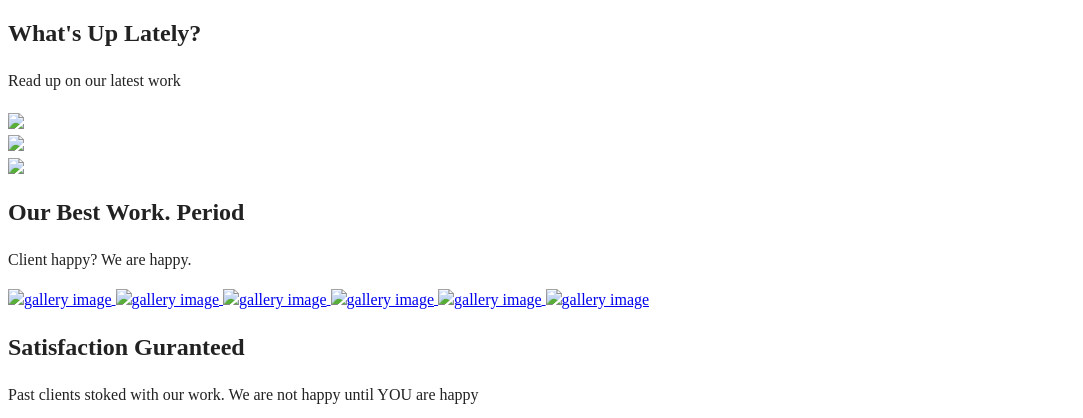
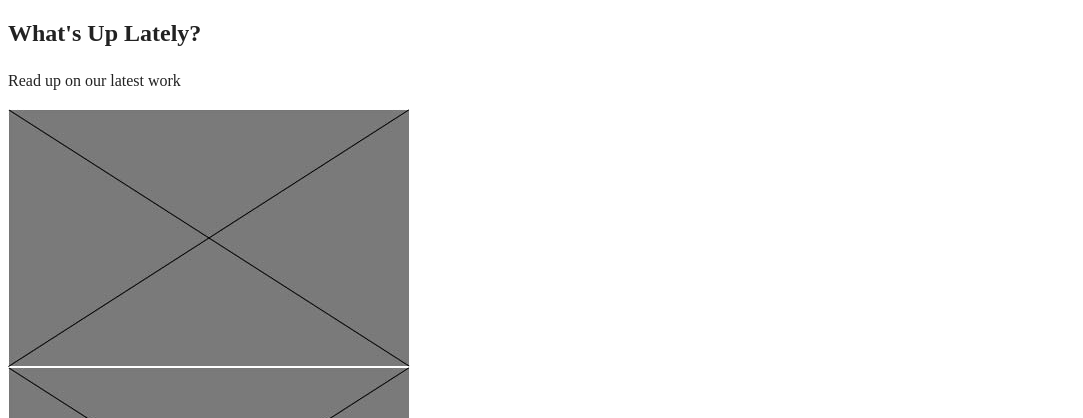
Before and after one commit to shxxw88/mdia2003, a plain HTML site: page index.html in a window 1280 px wide. Shown: the part 887-1305 px from the top of the page, without its empty margins (0-1083 px from the left). Drawn offline with Linux system fonts and the light colour scheme.

Commit message:
Add gray image to blog posts and gallery

```diff
--- a/index.html
+++ b/index.html
@@ -77,7 +77,7 @@
         <p class="blog-caption">Read up on our latest work</p>
         <div class="blog-entry">
             <article class="blog-item">
-                <img src="/" class="blog-image" al="blog post image">
+                <img src="img/grey image.jpg" class="blog-image" al="blog post image">
                 <div class="blog-date">
                     <div class="blog-date-day"></div>
                     <div class="blog-date-month"></div>
@@ -85,7 +85,7 @@
                 <div class="blog-caption"></div>
             </article>
             <article class="blog-item">
-              <img src="/" class="blog-image" al="blog post image">
+              <img src="img/grey image.jpg" class="blog-image" al="blog post image">
               <div class="blog-date">
                   <div class="blog-date-day"></div>
                   <div class="blog-date-month"></div>
@@ -93,7 +93,7 @@
               <div class="blog-caption"></div>
           </article>
           <article class="blog-item">
-            <img src="/" class="blog-image" al="blog post image">
+            <img src="img/grey image.jpg" class="blog-image" al="blog post image">
             <div class="blog-date">
                 <div class="blog-date-day"></div>
                 <div class="blog-date-month"></div>
@@ -108,22 +108,22 @@
         <p class="gallery-caption">Client happy? We are happy.</p>
         <div class="gallery-grid">
           <a href="/" alt="gallery image">
-            <img src="/" class="gallery-image" alt="gallery image"> <!--add hover in css-->
+            <img src="img/grey image.jpg" class="gallery-image" alt="gallery image"> <!--add hover in css-->
           </a>
           <a href="/" alt="gallery image">
-            <img src="/" class="gallery-image" alt="gallery image">
+            <img src="img/grey image.jpg" class="gallery-image" alt="gallery image">
           </a>
           <a href="/" alt="gallery image">
-            <img src="/" class="gallery-image" alt="gallery image">
+            <img src="img/grey image.jpg" class="gallery-image" alt="gallery image">
           </a>
           <a href="/" alt="gallery image">
-            <img src="/" class="gallery-image" alt="gallery image">
+            <img src="img/grey image.jpg" class="gallery-image" alt="gallery image">
           </a>
           <a href="/" alt="gallery image">
-            <img src="/" class="gallery-image" alt="gallery image">
+            <img src="img/grey image.jpg" class="gallery-image" alt="gallery image">
           </a>
           <a href="/" alt="gallery image">
-            <img src="/" class="gallery-image" alt="gallery image">
+            <img src="img/grey image.jpg" class="gallery-image" alt="gallery image">
           </a>
     </div>
 
```
Also changed, not shown: img/grey image.jpg (added).
